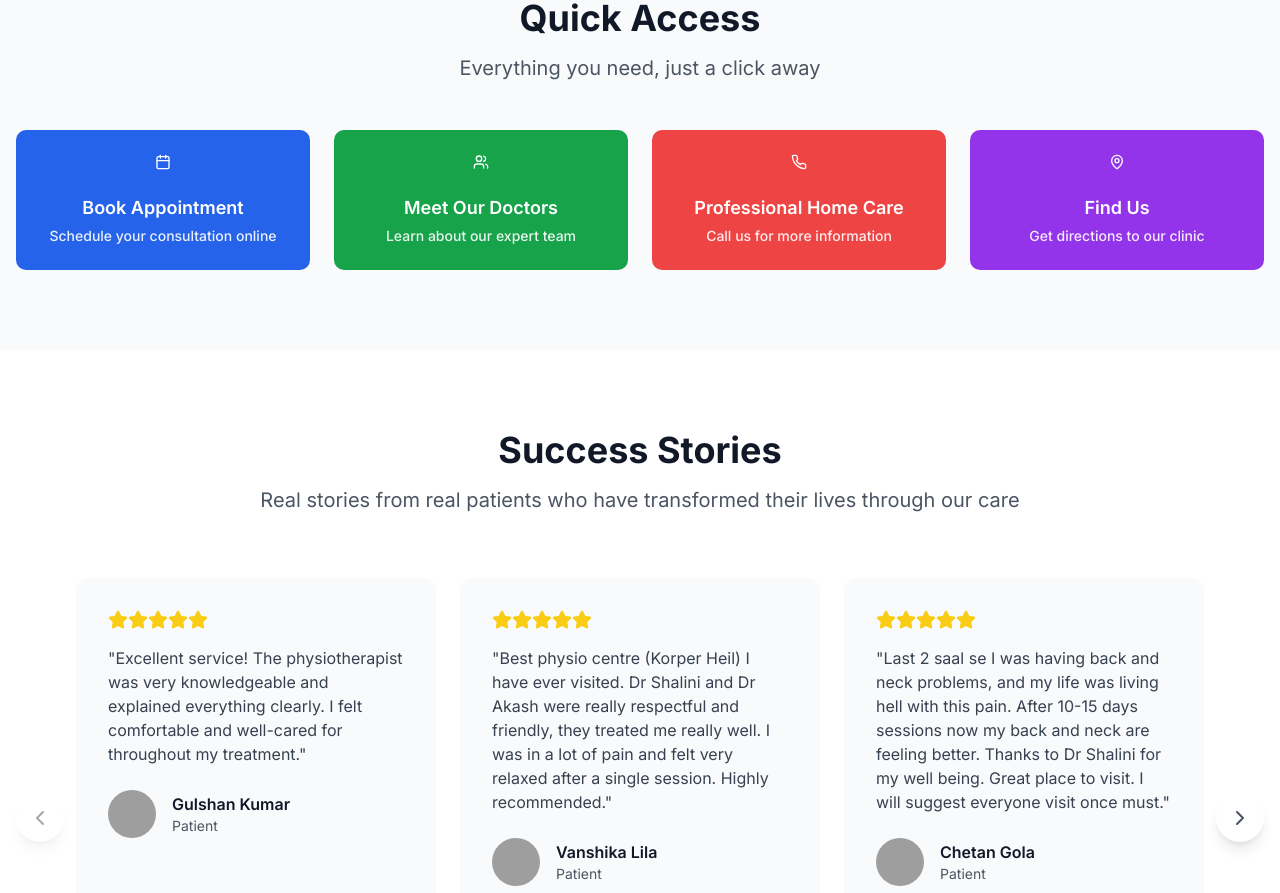
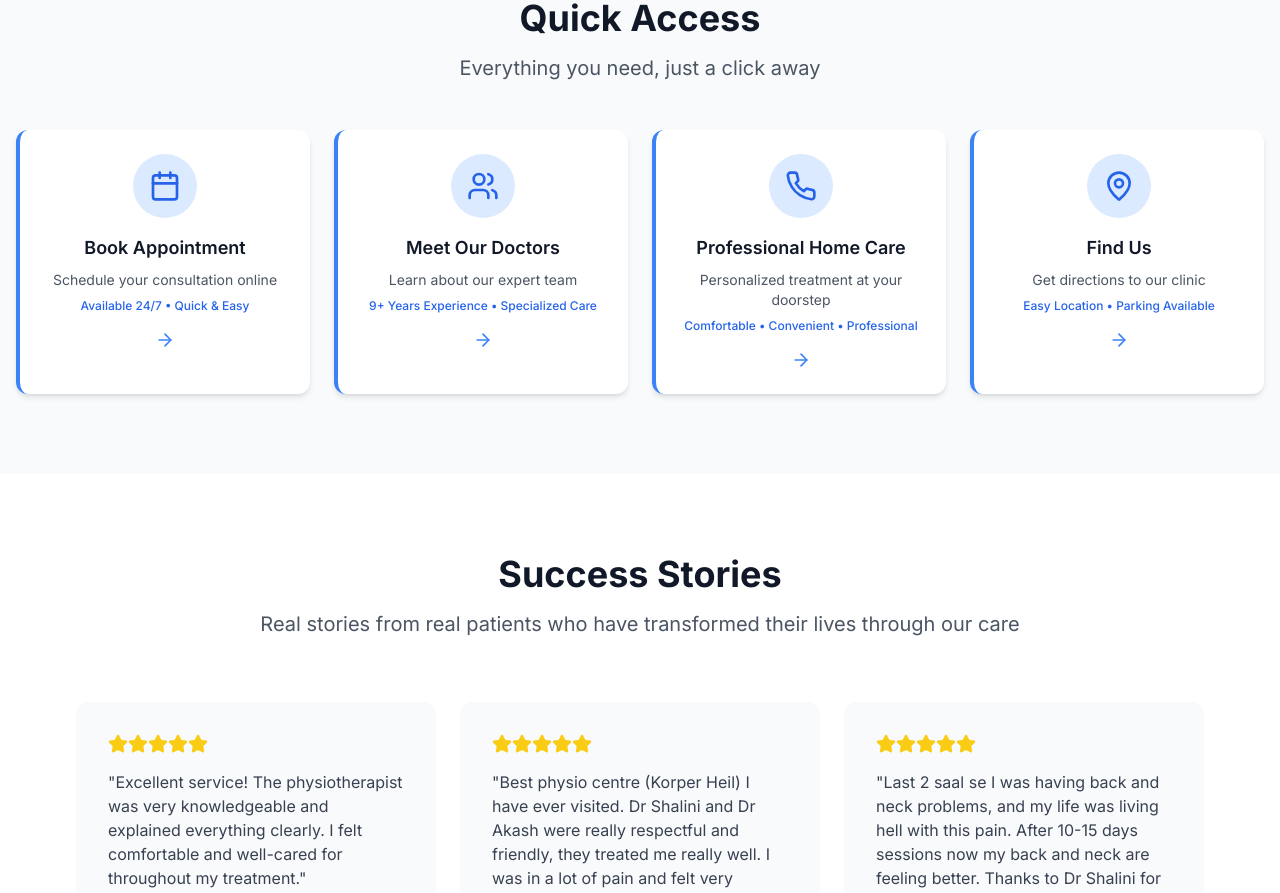
Before and after one commit to korperheil/PhysioSite, a Next.js app: page / in a window 1280 px wide. Shown: the part 1480-2373 px from the top of the page. Built offline with nearby package versions, Linux system fonts and the light colour scheme; grey boxes are pictures that could not be loaded.

Commit message:
update quick links

```diff
--- a/components/quick-links.tsx
+++ b/components/quick-links.tsx
@@ -5,36 +5,36 @@ import { motion } from "framer-motion"
 import Link from "next/link"
 import { Button } from "@/components/ui/button"
 import { HomeCareModal } from "@/components/home-care-modal"
-import { Calendar, Users, Phone, MapPin } from "lucide-react"
+import { Calendar, Users, Phone, MapPin, ArrowRight } from "lucide-react"
 
 const quickLinks = [
 	{
 		icon: Calendar,
 		title: "Book Appointment",
 		description: "Schedule your consultation online",
+		subtitle: "Available 24/7 • Quick & Easy",
 		href: "/booking",
-    color: "bg-blue-600 hover:bg-blue-700",
 	},
 	{
 		icon: Users,
 		title: "Meet Our Doctors",
 		description: "Learn about our expert team",
+		subtitle: "9+ Years Experience • Specialized Care",
 		href: "/doctors",
-    color: "bg-green-600 hover:bg-green-700",
 	},
 	{
 		icon: Phone,
 		title: "Professional Home Care",
-    description: "Call us for more information",
+		description: "Personalized treatment at your doorstep",
+		subtitle: "Comfortable • Convenient • Professional",
 		href: "tel:+91 9910772756",
-    color: "bg-red-500 hover:bg-red-700",
 	},
 	{
 		icon: MapPin,
 		title: "Find Us",
 		description: "Get directions to our clinic",
+		subtitle: "Easy Location • Parking Available",
 		href: "/contact",
-    color: "bg-purple-600 hover:bg-purple-700",
 	},
 ]
 
@@ -48,8 +48,6 @@ export function QuickLinks() {
 		}
 	}
 
-
-
 	return (
 		<section className="py-20 bg-gray-50">
 			<div className="container mx-auto px-4">
@@ -60,8 +58,12 @@ export function QuickLinks() {
 					viewport={{ once: true }}
 					className="text-center mb-12"
 				>
-          <h2 className="text-4xl font-bold text-gray-900 mb-4">Quick Access</h2>
-          <p className="text-xl text-gray-600">Everything you need, just a click away</p>
+					<h2 className="text-4xl font-bold text-gray-900 mb-4">
+						Quick Access
+					</h2>
+					<p className="text-xl text-gray-600">
+						Everything you need, just a click away
+					</p>
 				</motion.div>
 
 				<div className="grid md:grid-cols-2 lg:grid-cols-4 gap-6">
@@ -72,38 +74,59 @@ export function QuickLinks() {
 							whileInView={{ opacity: 1, y: 0 }}
 							transition={{ duration: 0.8, delay: index * 0.1 }}
 							viewport={{ once: true }}
+							className="group"
 						>
 							{link.title === "Professional Home Care" ? (
-                <Button
-                  className={`w-full h-auto p-6 ${link.color} text-white flex flex-col items-center space-y-4 hover:scale-105 transition-transform duration-300`}
+								<div
+									className="bg-white rounded-lg shadow-md hover:shadow-lg transition-all duration-300 p-6 h-full cursor-pointer border-l-4 border-blue-500 hover:border-blue-600 group-hover:transform group-hover:scale-105"
 									onClick={(e) => handleCardClick(link, e)}
 								>
-                  <link.icon className="w-8 h-8" />
-                  <div className="text-center">
-                    <div className="font-semibold text-lg mb-1">{link.title}</div>
-                    <div className="text-sm opacity-90">{link.description}</div>
+									<div className="flex flex-col items-center text-center space-y-4">
+										<div className="w-16 h-16 bg-blue-100 rounded-full flex items-center justify-center group-hover:bg-blue-200 transition-colors">
+											<link.icon className="w-8 h-8 text-blue-600" />
 										</div>
-                </Button>
+										<div>
+											<h3 className="text-lg font-semibold text-gray-900 mb-2">
+												{link.title}
+											</h3>
+											<p className="text-gray-600 text-sm mb-2">
+												{link.description}
+											</p>
+											<p className="text-blue-600 text-xs font-medium">
+												{link.subtitle}
+											</p>
+										</div>
+										<ArrowRight className="w-5 h-5 text-blue-500 group-hover:translate-x-1 transition-transform" />
+									</div>
+								</div>
 							) : (
-                <Button
-                  asChild
-                  className={`w-full h-auto p-6 ${link.color} text-white flex flex-col items-center space-y-4 hover:scale-105 transition-transform duration-300`}
-                >
-                  <Link href={link.href}>
-                    <link.icon className="w-8 h-8" />
-                    <div className="text-center">
-                      <div className="font-semibold text-lg mb-1">{link.title}</div>
-                      <div className="text-sm opacity-90">{link.description}</div>
+								<Link href={link.href} className="block h-full">
+									<div className="bg-white rounded-lg shadow-md hover:shadow-lg transition-all duration-300 p-6 h-full border-l-4 border-blue-500 hover:border-blue-600 group-hover:transform group-hover:scale-105">
+										<div className="flex flex-col items-center text-center space-y-4">
+											<div className="w-16 h-16 bg-blue-100 rounded-full flex items-center justify-center group-hover:bg-blue-200 transition-colors">
+												<link.icon className="w-8 h-8 text-blue-600" />
+											</div>
+											<div>
+												<h3 className="text-lg font-semibold text-gray-900 mb-2">
+													{link.title}
+												</h3>
+												<p className="text-gray-600 text-sm mb-2">
+													{link.description}
+												</p>
+												<p className="text-blue-600 text-xs font-medium">
+													{link.subtitle}
+												</p>
+											</div>
+											<ArrowRight className="w-5 h-5 text-blue-500 group-hover:translate-x-1 transition-transform" />
+										</div>
 									</div>
 								</Link>
-                </Button>
 							)}
 						</motion.div>
 					))}
 				</div>
 			</div>
 
-      {/* Modal for Professional Home Care */}
 			<HomeCareModal
 				isOpen={isModalOpen}
 				onClose={() => setIsModalOpen(false)}
```
Lines whose indentation alone changed are shown as unchanged.
